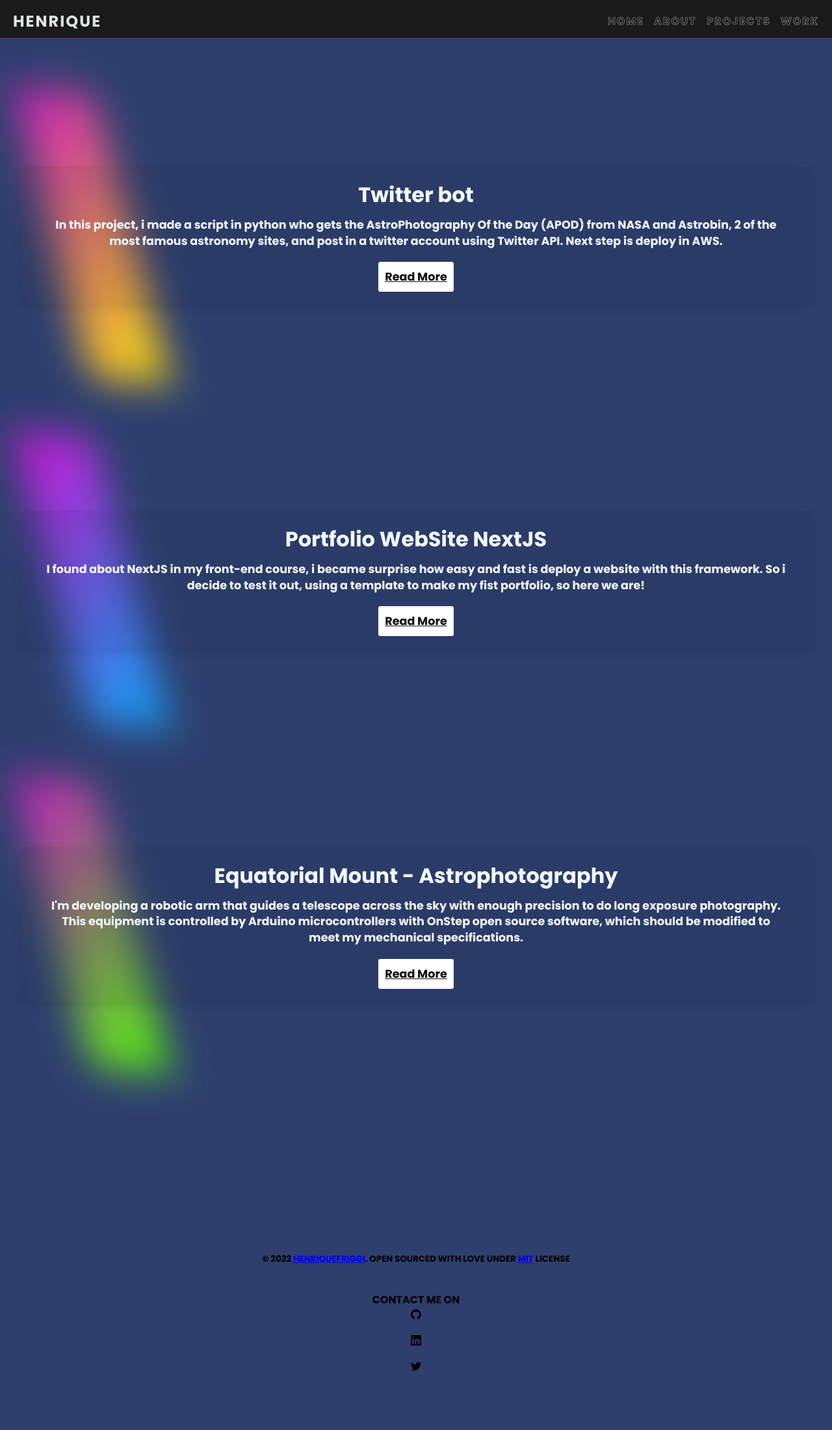
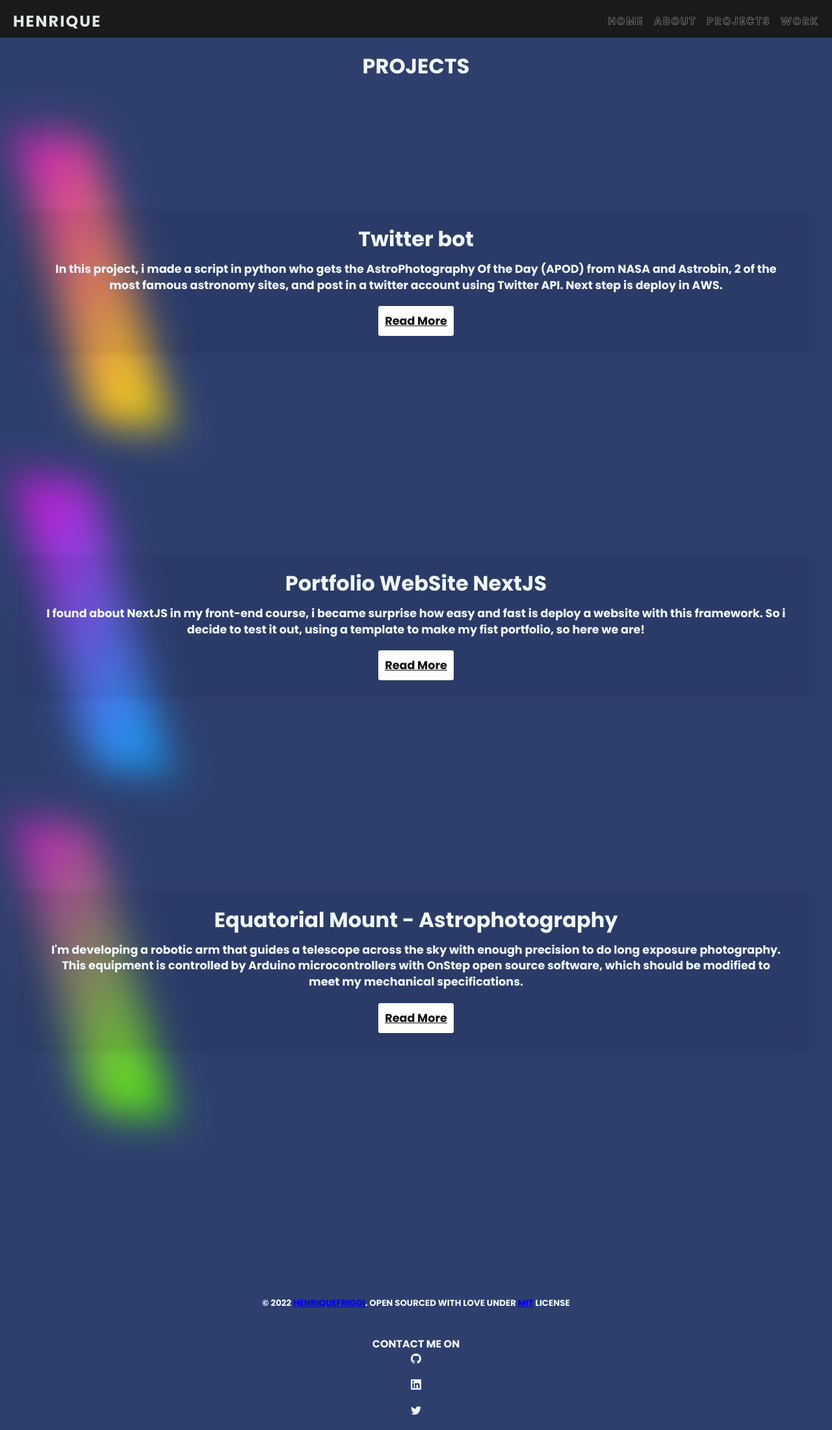
Before and after one commit to Hfriggi/websiteNextJS, a Next.js app: page /projects in a window 1280 px wide. Shown: the whole page at 65% size. Before the commit the page ends 2133 px from the top, so only its background shows below. Built offline with nearby package versions, Linux system fonts and the light colour scheme.

Commit message:
Projects page tittle

```diff
--- a/pages/projects.js
+++ b/pages/projects.js
@@ -6,6 +6,9 @@
     return (
         <Fragment>
         <Header/>
+        <center>
+        <h1 className='projectTittle'>PROJECTS</h1>
+        </center>
     <body className='projects'>
         <div className='container'>
             <div className='boxProjects'>
--- a/styles/styles.css
+++ b/styles/styles.css
@@ -89,6 +89,7 @@
 {
   color: azure;
   font-size: 1.2em;
+
 }
 .image
 {
@@ -116,6 +117,7 @@
   text-transform: uppercase;
   justify-content: end;
   margin-top: 10em;
+  color: aliceblue;
 }
 .contactMe ul li
 {
@@ -342,3 +344,8 @@
   font-weight: 700;
   margin-top: 10px;
 }
+.projectTittle
+{
+  margin-top: 20px;
+  color: aliceblue;
+}
```
